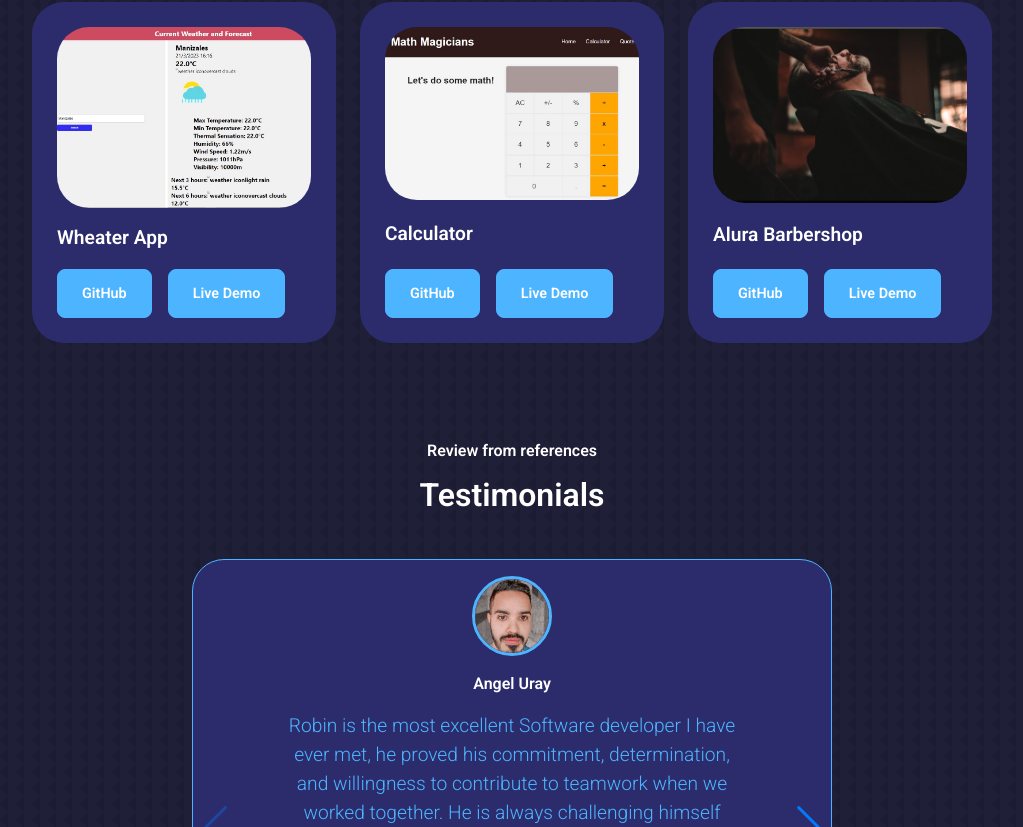
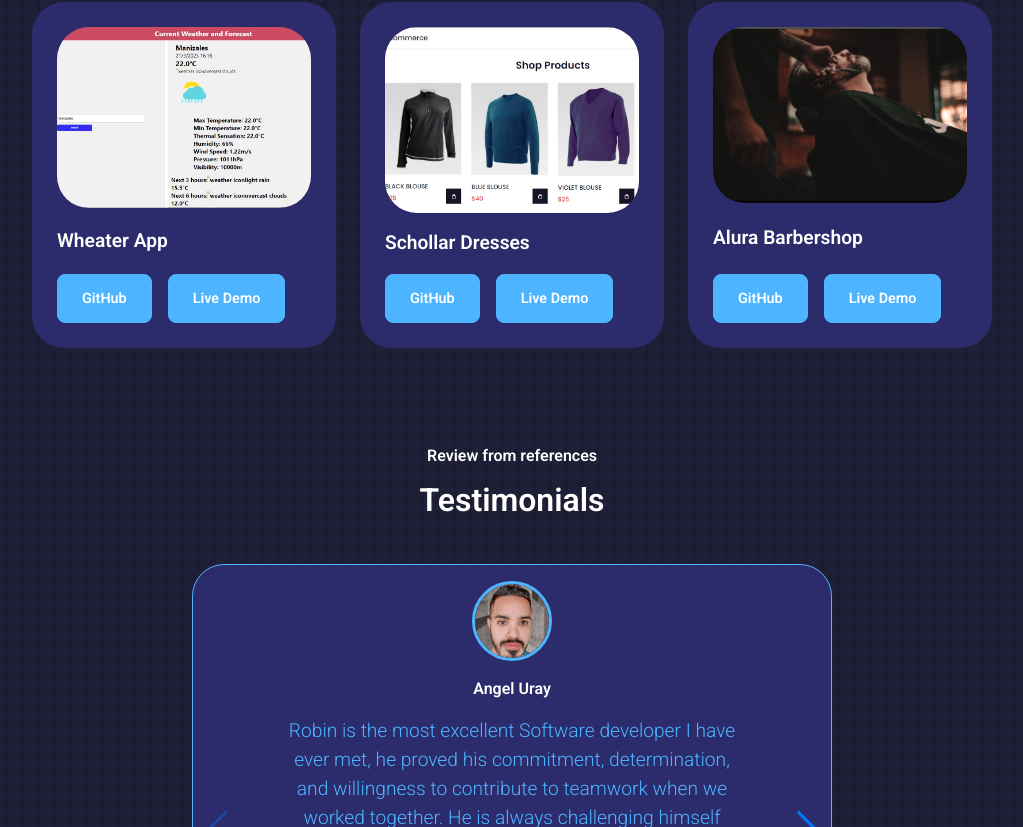
Before and after one commit to robinbenitezmora/Portfolio-Full-Stack-Robin, a React (Create React App) app: page / in a window 1280 px wide. Shown: the part 3620-4447 px from the top of the page, without its empty margins (128-1151 px from the left). Built offline with nearby package versions, Linux system fonts and the light colour scheme.

Commit message:
Update the portfolio session

```diff
--- a/src/components/portfolio/Portfolio.jsx
+++ b/src/components/portfolio/Portfolio.jsx
@@ -3,7 +3,7 @@ import IMG1 from '../../assets/my_budget_app.jpg'
 import IMG2 from '../../assets/crypto_coins.jpg'
 import IMG3 from '../../assets/tv_series.jpg'
 import IMG4 from '../../assets/weather.jpg'
-import IMG5 from '../../assets/math_magician.jpg'
+import IMG5 from '../../assets/eCommerce.jpg'
 import IMG6 from '../../assets/barbershop.jpg'
 import './portfolio.css'
 
@@ -39,9 +39,9 @@ const data = [
   {
     id: 5,
     image: IMG5,
-    title: 'Calculator',
-    github: 'https://github.com/robinbenitezmora/math-magician',
-    live: 'https://63233fbe2d9fc6644776cddc--serene-rolypoly-6c9e95.netlify.app/'
+    title: 'Schollar Dresses',
+    github: 'https://github.com/robinbenitezmora/School-Dress-eCommerce',
+    live: 'https://strong-jelly-2ca995.netlify.app/'
   },
   {
     id: 6,
```
Also changed, not shown: src/assets/eCommerce.jpg (added).
